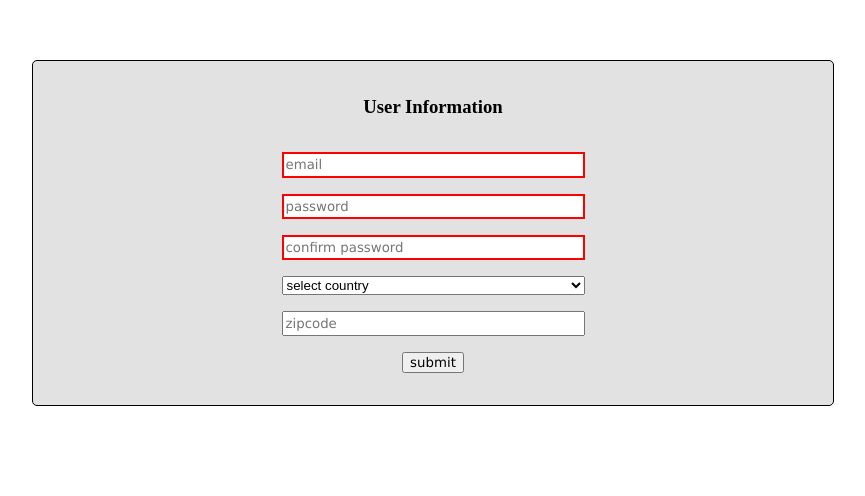
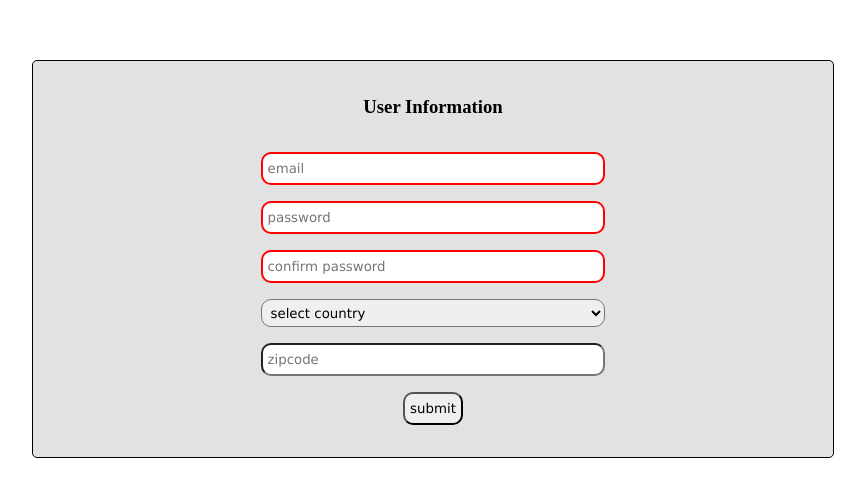
Before and after one commit to blitheryjibits/user-validation-form, a plain HTML site: page index.html in a window 1280 px wide. Shown: the part 180-676 px from the top of the page, without its empty margins (207-1072 px from the left). Drawn offline with Linux system fonts and the light colour scheme.

Commit message:
Added - styling for the new select element (id=country) in the HTML file.

```diff
--- a/style.css
+++ b/style.css
@@ -17,12 +17,11 @@ body{
 .title-container,
 .form-container {
     display: flex;
-   justify-content: center;
+    justify-content: center;
 }
 
 form {
     display: grid;
-    /* grid-template-columns: repeat(2, 1fr); */
     align-items: center;
 }
 
@@ -30,18 +29,21 @@ label {
     padding: 0.5rem;
 }
 
-input {
+input, .form-select {
     line-height: 1.2rem;
+    padding: 0.3rem;
     font-family:'Lucida Sans', 'Lucida Sans Regular', 'Lucida Grande', 'Lucida Sans Unicode', Geneva, Verdana, sans-serif;
+    border-radius: 10px;
 }
 
+.form-select {
+    line-height: 1.6rem;
+}
 input:invalid {
     border: 2px solid red;
 }
 
 .submit-btn {
     margin: 1rem;
-    /* width: 20%; */
-    /* grid-column: 1 / 3; */
     justify-self: center;
 }
```
